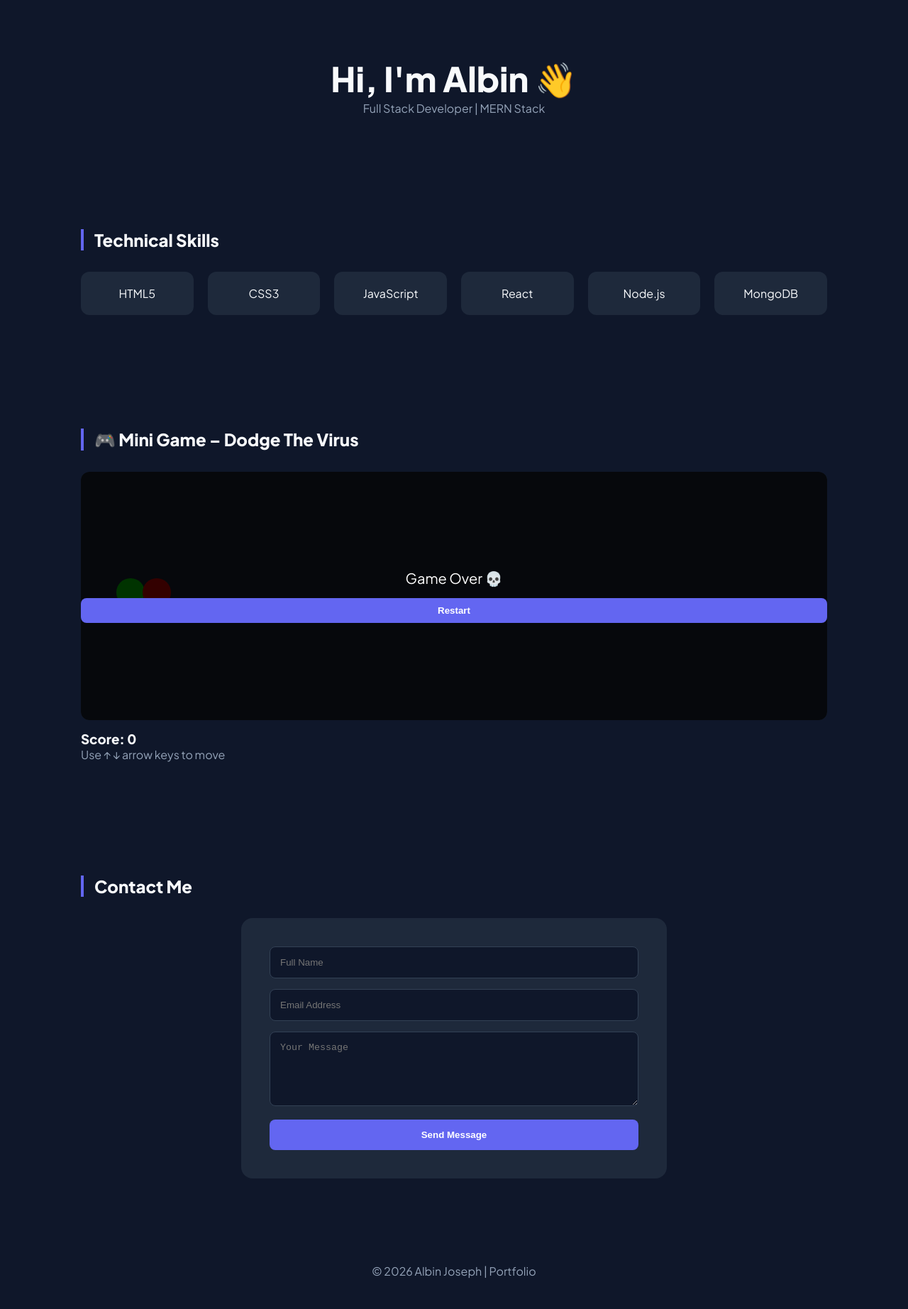
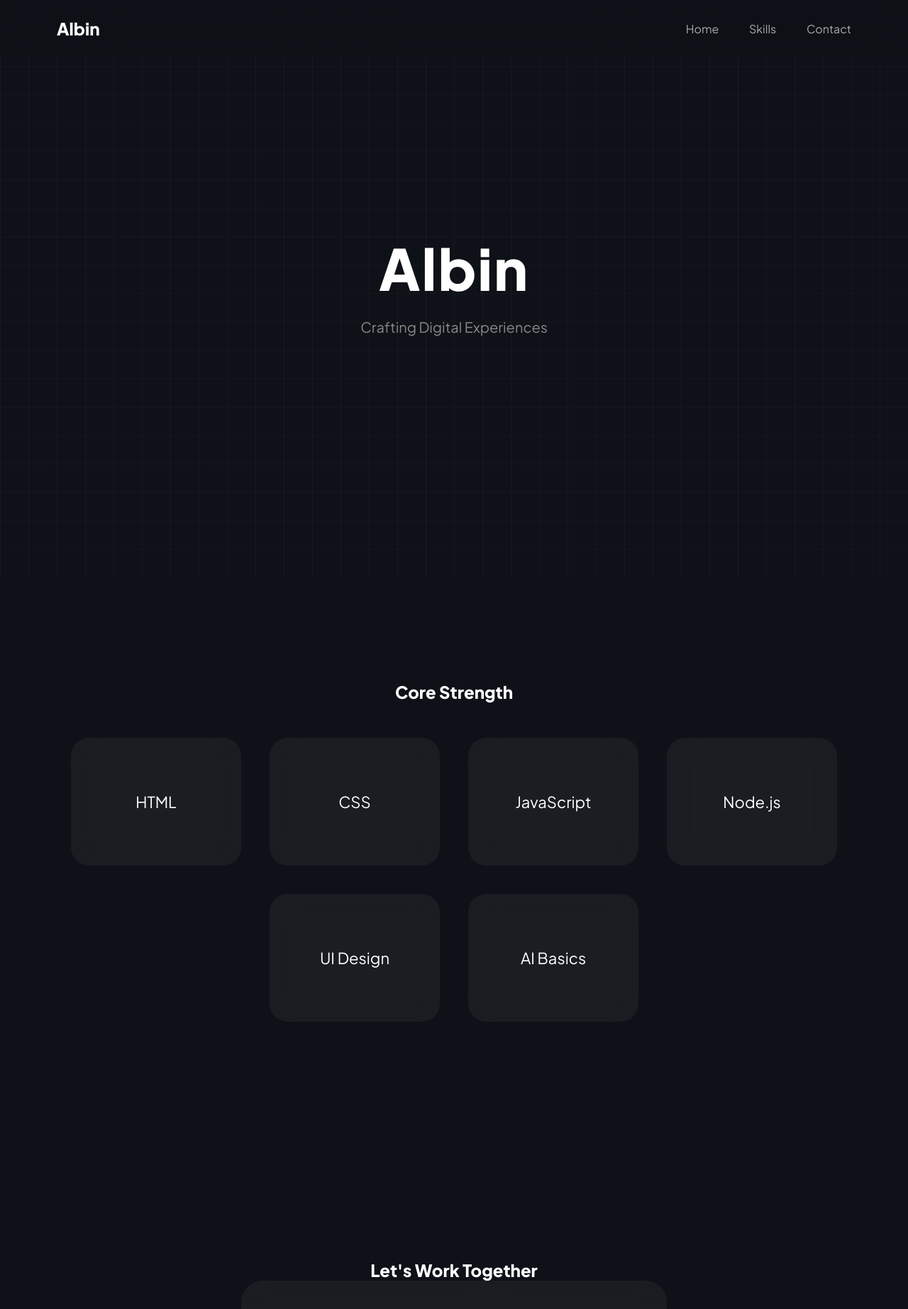
Before and after one commit to AlbinJoseph07/portfolio, a plain HTML site: page index.html in a window 1280 px wide. Shown: the top 1845 px of the page at 71% size. Drawn offline with Linux system fonts and the light colour scheme.

Commit message:
Update index.html

```diff
--- a/index.html
+++ b/index.html
@@ -3,326 +3,260 @@
 <head>
 <meta charset="UTF-8">
 <meta name="viewport" content="width=device-width, initial-scale=1.0">
-<title>Albin | Full Stack Developer</title>
-
+<title>Albin | Luxury Portfolio</title>
 <link href="https://fonts.googleapis.com/css2?family=Plus+Jakarta+Sans:wght@300;400;600;800&display=swap" rel="stylesheet">
 
 <style>
-:root{
---primary:#6366f1;
---bg:#0f172a;
---card:#1e293b;
---text:#f8fafc;
---dim:#94a3b8;
---success:#22c55e;
---error:#ef4444;
+*{
+margin:0;
+padding:0;
+box-sizing:border-box;
+font-family:'Plus Jakarta Sans',sans-serif;
 }
 
-*{margin:0;padding:0;box-sizing:border-box;}
-body{
-font-family:'Plus Jakarta Sans',sans-serif;
-background:var(--bg);
-color:var(--text);
+html{
+scroll-behavior:smooth;
+scroll-snap-type:y mandatory;
 }
 
-.container{max-width:1100px;margin:auto;padding:0 24px;}
-header{text-align:center;padding:80px 0;}
-h1{font-size:3rem;font-weight:800;}
-
-section{padding:80px 0;}
-h2{
-border-left:4px solid var(--primary);
-padding-left:15px;
-margin-bottom:30px;
+body{
+background:#0e1117;
+color:white;
+overflow-x:hidden;
 }
 
-.skills-grid{
-display:grid;
-grid-template-columns:repeat(auto-fit,minmax(150px,1fr));
-gap:20px;
+/* LOADER */
+#loader{
+position:fixed;
+width:100%;
+height:100vh;
+background:#0e1117;
+display:flex;
+justify-content:center;
+align-items:center;
+z-index:9999;
+font-size:40px;
+font-weight:800;
+letter-spacing:5px;
+animation:fadeOut 1s ease forwards;
+animation-delay:2s;
 }
 
-.skill-card{
-background:var(--card);
-padding:20px;
-border-radius:12px;
-text-align:center;
-transition:.3s;
+@keyframes fadeOut{
+to{opacity:0;visibility:hidden;}
 }
 
-.skill-card:hover{
-transform:translateY(-8px);
-box-shadow:0 10px 30px rgba(0,0,0,.4);
+/* NAVBAR */
+header{
+position:fixed;
+width:100%;
+padding:25px 80px;
+display:flex;
+justify-content:space-between;
+align-items:center;
+background:rgba(14,17,23,0.6);
+backdrop-filter:blur(20px);
+z-index:1000;
 }
 
-/* GAME */
-#gameContainer{
-position:relative;
-height:350px;
-background:var(--card);
-border-radius:12px;
-overflow:hidden;
+nav a{
+color:#aaa;
+margin-left:40px;
+text-decoration:none;
+transition:0.3s;
 }
 
-#player{
-width:40px;
-height:40px;
-background:lime;
-border-radius:50%;
-position:absolute;
-top:150px;
-left:50px;
+nav a:hover{
+color:white;
 }
 
-#enemy{
-width:40px;
-height:40px;
-background:red;
-border-radius:50%;
-position:absolute;
-top:150px;
-right:0;
+/* SECTIONS */
+section{
+min-height:100vh;
+display:flex;
+flex-direction:column;
+justify-content:center;
+align-items:center;
+scroll-snap-align:start;
+padding:100px 40px;
 }
 
-#gameOverScreen{
-position:absolute;
-inset:0;
-background:rgba(0,0,0,.8);
-color:white;
-display:none;
-flex-direction:column;
+/* HERO */
+.hero h1{
+font-size:80px;
+font-weight:800;
+letter-spacing:2px;
+}
+
+.hero p{
+margin-top:20px;
+color:#888;
+font-size:20px;
+}
+
+/* FLOATING GRID BG */
+.grid{
+position:fixed;
+width:100%;
+height:100%;
+background-image:linear-gradient(rgba(255,255,255,0.03) 1px, transparent 1px),
+linear-gradient(90deg, rgba(255,255,255,0.03) 1px, transparent 1px);
+background-size:40px 40px;
+z-index:-1;
+animation:moveGrid 15s linear infinite;
+}
+
+@keyframes moveGrid{
+from{transform:translateY(0);}
+to{transform:translateY(40px);}
+}
+
+/* SKILLS CARDS */
+.skills{
+display:flex;
+gap:40px;
+flex-wrap:wrap;
+justify-content:center;
+margin-top:50px;
+}
+
+.card{
+width:240px;
+height:180px;
+background:rgba(255,255,255,0.05);
+border-radius:25px;
+display:flex;
+justify-content:center;
 align-items:center;
-justify-content:center;
-font-size:20px;
+font-size:22px;
+transition:0.4s;
+backdrop-filter:blur(20px);
+}
+
+.card:hover{
+transform:translateY(-15px) scale(1.05);
 }
 
 /* CONTACT */
 .contact-box{
-background:var(--card);
-padding:40px;
-border-radius:16px;
+width:100%;
 max-width:600px;
-margin:auto;
+background:rgba(255,255,255,0.05);
+padding:50px;
+border-radius:30px;
+backdrop-filter:blur(20px);
 }
 
 input,textarea{
 width:100%;
-padding:14px;
-border-radius:8px;
-border:1px solid #334155;
-background:#0f172a;
+padding:15px;
+margin-bottom:20px;
+border-radius:15px;
+border:none;
+background:#1c2128;
 color:white;
-margin-bottom:15px;
 }
 
 button{
-width:100%;
-padding:14px;
+padding:15px 40px;
 border:none;
-border-radius:8px;
-background:var(--primary);
-color:white;
+border-radius:30px;
+background:white;
+color:black;
 font-weight:600;
 cursor:pointer;
+transition:0.3s;
 }
 
-.status{
-margin-top:15px;
-padding:12px;
-border-radius:8px;
-display:none;
-font-weight:600;
-text-align:center;
+button:hover{
+transform:scale(1.05);
 }
 
-.success{background:rgba(34,197,94,.2);color:var(--success);}
-.error{background:rgba(239,68,68,.2);color:var(--error);}
-
-footer{text-align:center;padding:40px;color:var(--dim);}
+/* FOOTER */
+footer{
+padding:40px;
+text-align:center;
+color:#666;
+}
 </style>
 </head>
 
 <body>
 
-<div class="container">
+<div id="loader">ALBIN</div>
+<div class="grid"></div>
 
 <header>
-<h1>Hi, I'm Albin 👋</h1>
-<p style="color:var(--dim)">Full Stack Developer | MERN Stack</p>
+<h2>Albin</h2>
+<nav>
+<a href="#home">Home</a>
+<a href="#skills">Skills</a>
+<a href="#contact">Contact</a>
+</nav>
 </header>
 
-<section>
-<h2>Technical Skills</h2>
-<div class="skills-grid">
-<div class="skill-card">HTML5</div>
-<div class="skill-card">CSS3</div>
-<div class="skill-card">JavaScript</div>
-<div class="skill-card">React</div>
-<div class="skill-card">Node.js</div>
-<div class="skill-card">MongoDB</div>
+<section id="home" class="hero">
+<h1>Albin</h1>
+<p>Crafting Digital Experiences</p>
+</section>
+
+<section id="skills">
+<h2>Core Strength</h2>
+<div class="skills">
+<div class="card">HTML</div>
+<div class="card">CSS</div>
+<div class="card">JavaScript</div>
+<div class="card">Node.js</div>
+<div class="card">UI Design</div>
+<div class="card">AI Basics</div>
 </div>
 </section>
 
-<!-- GAME SECTION -->
-<section>
-<h2>🎮 Mini Game – Dodge The Virus</h2>
-
-<div id="gameContainer">
-<div id="player"></div>
-<div id="enemy"></div>
-
-<div id="gameOverScreen">
-Game Over 💀
-<button onclick="restartGame()" style="margin-top:15px;padding:10px 20px;border:none;background:var(--primary);color:white;border-radius:8px;">Restart</button>
-</div>
-</div>
-
-<h3 style="margin-top:15px;">Score: <span id="score">0</span></h3>
-<p style="color:var(--dim)">Use ↑ ↓ arrow keys to move</p>
-</section>
-
-<!-- CONTACT SECTION -->
-<section>
-<h2>Contact Me</h2>
-
+<section id="contact">
+<h2>Let's Work Together</h2>
 <div class="contact-box">
 <form id="contactForm">
-
-<input type="text" id="name" name="name" placeholder="Full Name" required>
-<input type="email" id="email" name="email" placeholder="Email Address" required>
-<textarea id="message" name="message" rows="5" placeholder="Your Message" required></textarea>
-
-<button type="submit" id="submitBtn">Send Message</button>
-<div class="status" id="status"></div>
-
+<input type="text" id="name" placeholder="Your Name" required>
+<input type="email" id="email" placeholder="Your Email" required>
+<textarea id="message" rows="5" placeholder="Your Message" required></textarea>
+<button type="submit">Send Message</button>
 </form>
+<p id="responseMsg"></p>
 </div>
 </section>
 
 <footer>
-© 2026 Albin Joseph | Portfolio
+© 2026 Albin | Luxury Experience
 </footer>
 
-</div>
+<script>
+/* BACKEND CONNECTION UNCHANGED */
+const form=document.getElementById("contactForm");
+const responseMsg=document.getElementById("responseMsg");
 
-<script>
-
-/* ================= GAME ================= */
-
-const player = document.getElementById("player");
-const enemy = document.getElementById("enemy");
-const container = document.getElementById("gameContainer");
-const scoreDisplay = document.getElementById("score");
-const gameOverScreen = document.getElementById("gameOverScreen");
-
-let playerY = 150;
-let enemyX = container.clientWidth;
-let score = 0;
-let gameRunning = true;
-
-document.addEventListener("keydown", (e) => {
-if(!gameRunning) return;
-
-if(e.key === "ArrowUp" && playerY > 0){
-playerY -= 20;
-}
-if(e.key === "ArrowDown" && playerY < container.clientHeight - 40){
-playerY += 20;
-}
-player.style.top = playerY + "px";
-});
-
-function gameLoop(){
-if(!gameRunning) return;
-
-enemyX -= 5;
-enemy.style.left = enemyX + "px";
-
-if(enemyX <= -40){
-enemyX = container.clientWidth;
-score++;
-scoreDisplay.innerText = score;
-}
-
-const playerRect = player.getBoundingClientRect();
-const enemyRect = enemy.getBoundingClientRect();
-
-if(
-playerRect.left < enemyRect.right &&
-playerRect.right > enemyRect.left &&
-playerRect.top < enemyRect.bottom &&
-playerRect.bottom > enemyRect.top
-){
-gameOver();
-}
-
-requestAnimationFrame(gameLoop);
-}
-
-function gameOver(){
-gameRunning = false;
-gameOverScreen.style.display = "flex";
-}
-
-function restartGame(){
-enemyX = container.clientWidth;
-playerY = 150;
-score = 0;
-scoreDisplay.innerText = score;
-gameRunning = true;
-gameOverScreen.style.display = "none";
-gameLoop();
-}
-
-gameLoop();
-
-/* ================= BACKEND FORM ================= */
-
-const form = document.getElementById("contactForm");
-const statusBox = document.getElementById("status");
-const submitBtn = document.getElementById("submitBtn");
-
-form.addEventListener("submit", async (e) => {
+form.addEventListener("submit",async function(e){
 e.preventDefault();
-
-submitBtn.innerText="Sending...";
-submitBtn.disabled=true;
-
-try{
-const response = await fetch("https://portfolio-backend-ovx7.onrender.com/api/contact",{
-method:"POST",
-headers:{
-"Content-Type":"application/json"
-},
-body:JSON.stringify({
+const data={
 name:document.getElementById("name").value,
 email:document.getElementById("email").value,
 message:document.getElementById("message").value
-})
+};
+try{
+const res=await fetch("https://portfolio-backend-ovx7.onrender.com/contact",{
+method:"POST",
+headers:{"Content-Type":"application/json"},
+body:JSON.stringify(data)
 });
-
-const data = await response.json();
-
-if(data.success){
-statusBox.className="status success";
-statusBox.innerText="Message sent successfully ✅";
+if(res.ok){
+responseMsg.innerText="Message sent successfully!";
 form.reset();
 }else{
-statusBox.className="status error";
-statusBox.innerText="Failed to send ❌";
+responseMsg.innerText="Something went wrong!";
 }
-
 }catch(error){
-statusBox.className="status error";
-statusBox.innerText="Server error ❌";
+responseMsg.innerText="Server error!";
 }
-
-statusBox.style.display="block";
-submitBtn.innerText="Send Message";
-submitBtn.disabled=false;
-
 });
-
 </script>
 
 </body>
```
